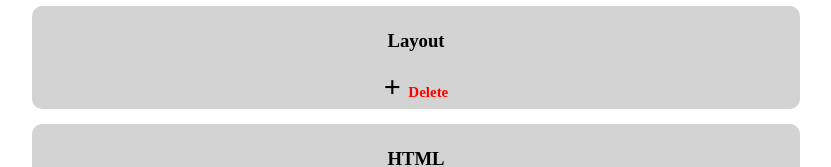
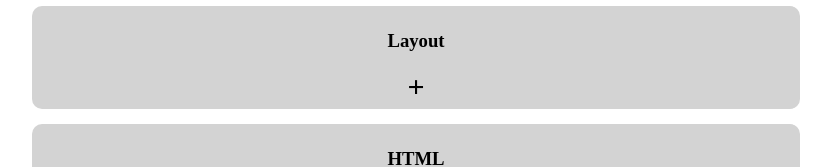
Before and after one commit to Bruce773/yi-course-overview-to-html-tool, a React app: page / in a window 1280 px wide. Both pictures are taken after a click on the button "New Header". Shown: the part 179-346 px from the top of the page, without its empty margins (224-1055 px from the left). Built offline with nearby package versions, Linux system fonts and the light colour scheme.

Commit message:
removes Delete

```diff
--- a/src/LayoutComponents/Header.jsx
+++ b/src/LayoutComponents/Header.jsx
@@ -5,6 +5,6 @@ let key = 0;
 
 export const Header = ({ text, deleteHeader }) => (
   <h2 id={key++} style={{ fontSize: '30px', padding: '0px', margin: '0px' }}>
-    + {text} <Delete onClick={() => deleteHeader(key)}>Delete</Delete>
+    + {text}
   </h2>
 );
```
Also changed, not shown: 1 other file (tests, documents, lock files or other folders).
